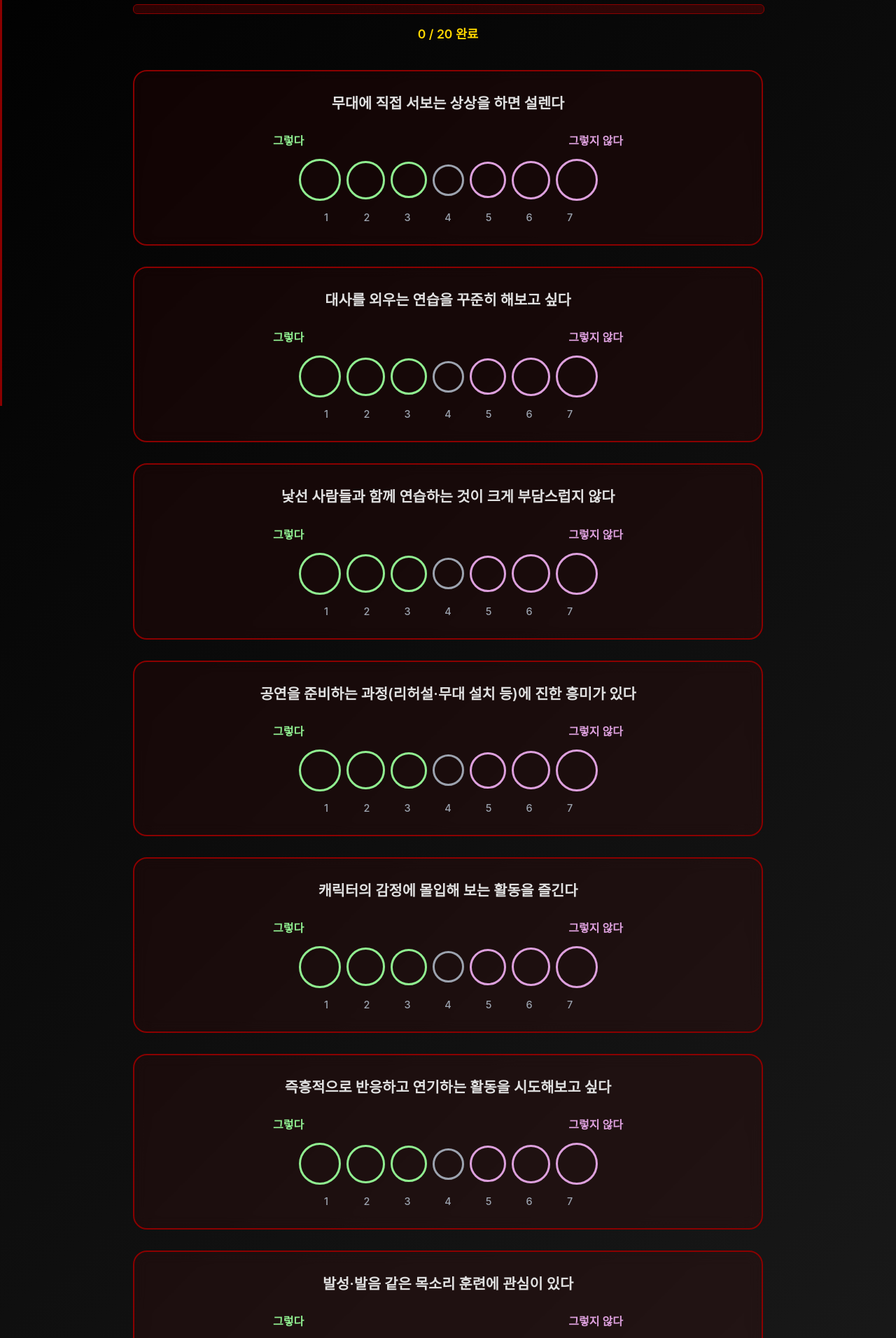
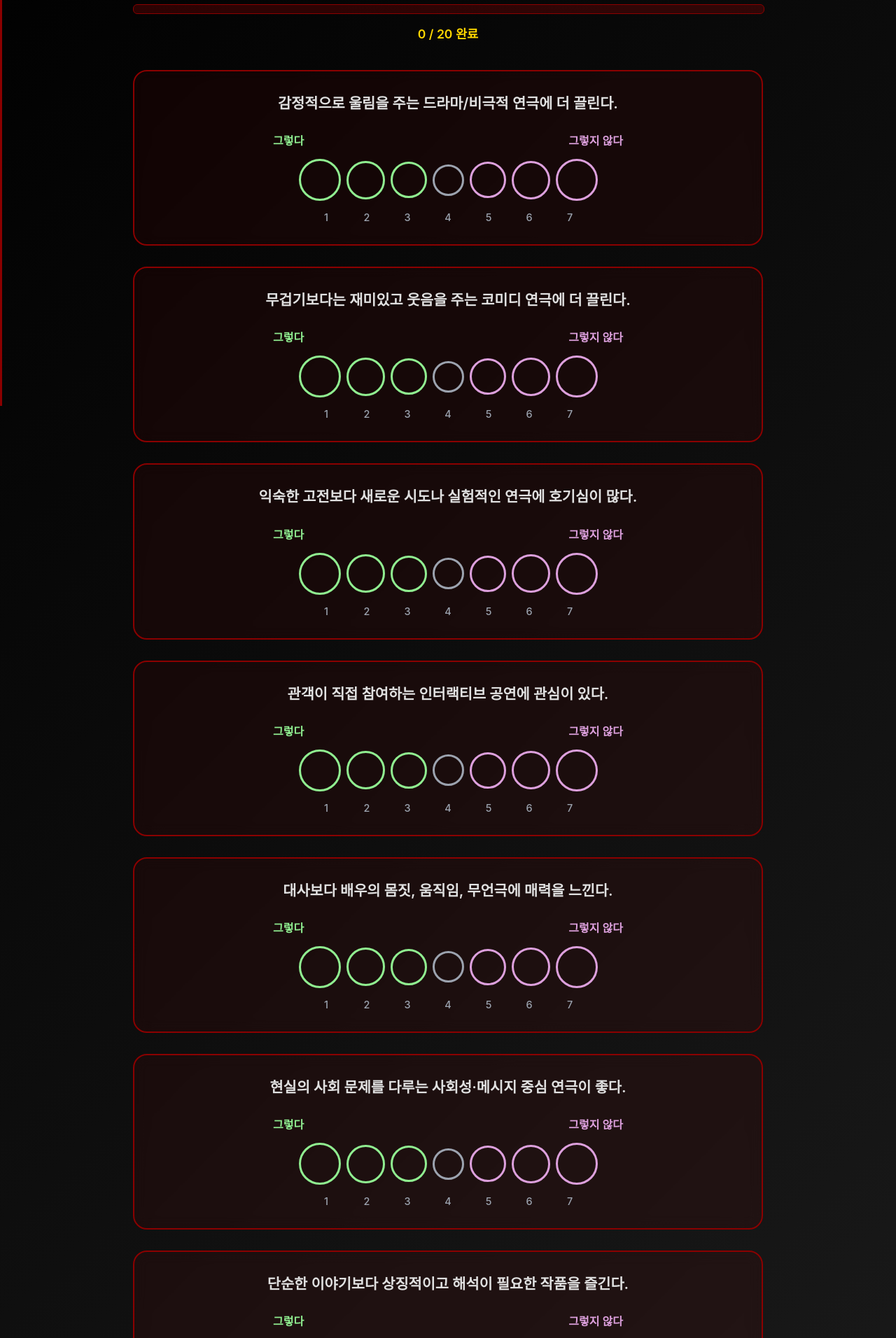
Before and after one commit to Re-Local/Frontend, a React (Create React App) app: page /test/my-test in a window 1280 px wide. Shown: the part 220-2132 px from the top of the page at 70% size. Built offline with nearby package versions, Linux system fonts and the light colour scheme.

Commit message:
fix: Complete 20 questions array and fix syntax in MyTest.jsx

```diff
--- a/src/components/MyTest.jsx
+++ b/src/components/MyTest.jsx
@@ -8,28 +8,28 @@ const MyTest = () => {
   const [answers, setAnswers] = useState({});
   const [currentQuestion, setCurrentQuestion] = useState(0);
 
-  // 연극 입문자 흥미 유도형 20문항 (7점 척도: 1 매우 그렇지 않다 ~ 7 매우 그렇다)
+    // 연극 입문자 흥미 유도형 20문항 (7점 척도: 1 매우 그렇지 않다 ~ 7 매우 그렇다)
   const questions = [
-    "무대에 직접 서보는 상상을 하면 설렌다",
-    "대사를 외우는 연습을 꾸준히 해보고 싶다",
-    "낯선 사람들과 함께 연습하는 것이 크게 부담스럽지 않다",
-    "공연을 준비하는 과정(리허설·무대 설치 등)에 진한 흥미가 있다",
-    "캐릭터의 감정에 몰입해 보는 활동을 즐긴다",
-    "즉흥적으로 반응하고 연기하는 활동을 시도해보고 싶다",
-    "발성·발음 같은 목소리 훈련에 관심이 있다",
-    "몸 동작과 제스처로 감정을 표현하는 법을 배우고 싶다",
-    "조연이나 단역이라도 무대에 참여할 수 있다면 기쁘다",
-    "조명·음향·소품 등 백스테이지 역할에도 재미를 느낄 것 같다",
-    "처음 보는 장르의 연극도 호기심을 갖고 시도하는 편이다",
-    "공연을 보기만 하는 것보다 직접 참여해보는 쪽이 더 끌린다",
-    "바쁜 일정 속에서도 연습 시간을 꾸준히 확보할 의지가 있다",
-    "관객 앞에서 실수하더라도 경험이라 생각하고 넘어갈 수 있다",
-    "다른 사람의 연기를 관찰하고 피드백을 주고받는 것이 편하다",
-    "대본을 읽고 장면을 분석하는 활동이 재미있다",
-    "팀워크가 필요한 상황에서 협업을 즐기는 편이다",
-    "캐릭터 연구를 위해 책·영화·자료를 찾아보는 것이 즐겁다",
-    "무대 의상이나 소품을 직접 만들어 보는 것을 시도해보고 싶다",
-    "커뮤니티·동아리의 일원으로 꾸준히 활동하고 싶다"
+    "감정적으로 울림을 주는 드라마/비극적 연극에 더 끌린다.",
+    "무겁기보다는 재미있고 웃음을 주는 코미디 연극에 더 끌린다.",
+    "익숙한 고전보다 새로운 시도나 실험적인 연극에 호기심이 많다.",
+    "관객이 직접 참여하는 인터랙티브 공연에 관심이 있다.",
+    "대사보다 배우의 몸짓, 움직임, 무언극에 매력을 느낀다.",
+    "현실의 사회 문제를 다루는 사회성·메시지 중심 연극이 좋다.",
+    "단순한 이야기보다 상징적이고 해석이 필요한 작품을 즐긴다.",
+    "원작 소설이나 영화를 기반으로 한 각색 작품을 선호한다.",
+    "거대한 무대장치보다는 소극장에서 가까이 보는 친밀한 무대가 좋다.",
+    "화려한 세트와 의상, 음악이 있는 대규모 공연에 끌린다.",
+    "유명 배우가 출연하는 작품이면 더 보고 싶다.",
+    "유명세보다 새로운 배우의 신선한 연기가 매력적이다.",
+    "관람 중 눈물 날 만큼 감동받는 작품을 선호한다.",
+    "끝나고 나서도 오래 생각하게 하는 철학적 작품이 좋다.",
+    "한국적 정서와 이야기를 담은 연극을 선호한다.",
+    "해외 희곡이나 외국 연극 스타일에 관심이 많다.",
+    "무대보다 배우의 생생한 라이브 연기 자체를 집중해서 본다.",
+    "시각적 효과보다 대사의 힘과 대화 중심 전개가 더 끌린다.",
+    "짧고 가볍게 볼 수 있는 연극이 좋다.",
+    "길더라도 서사 깊은 작품을 끝까지 따라가는 것을 즐긴."
   ];
 
 
```
